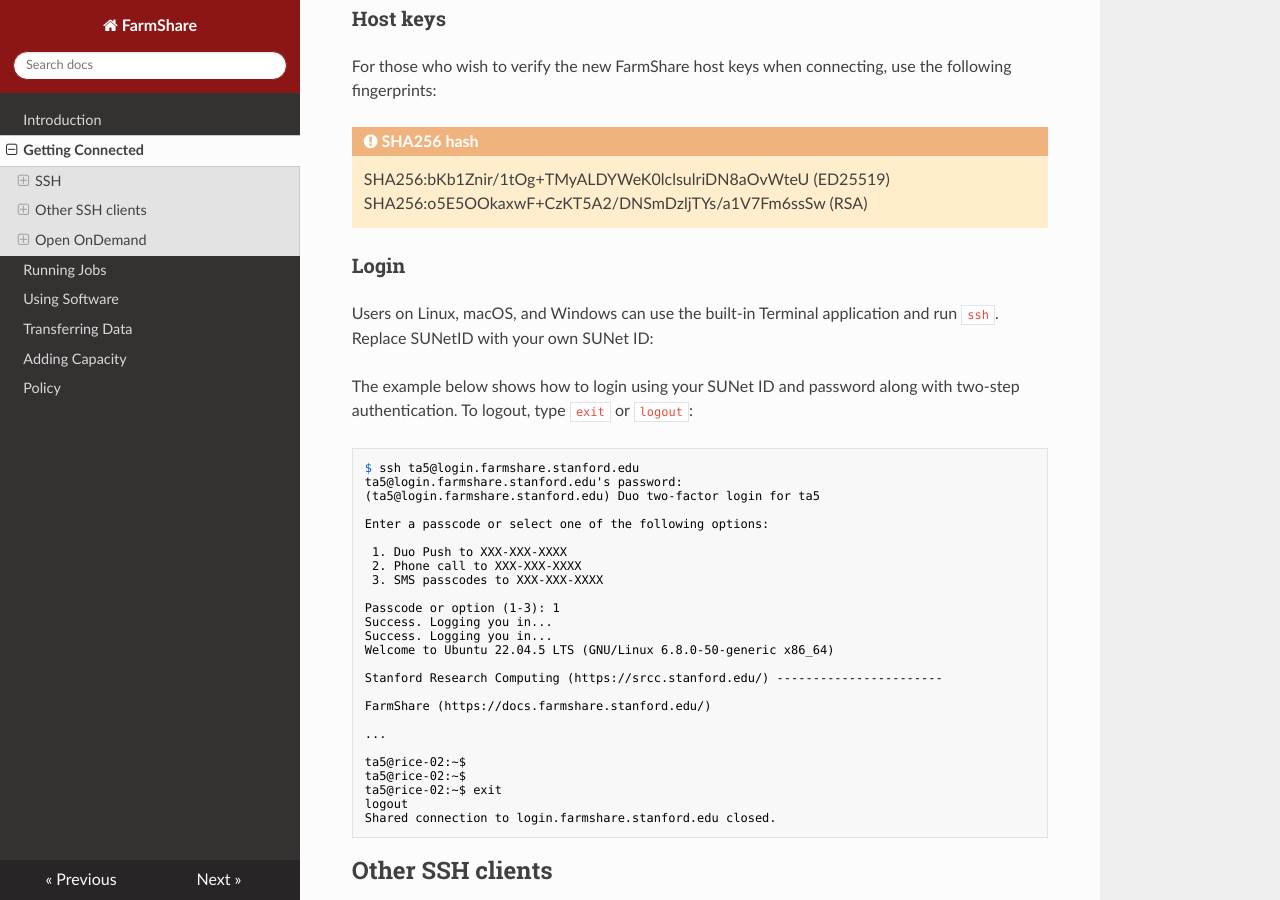
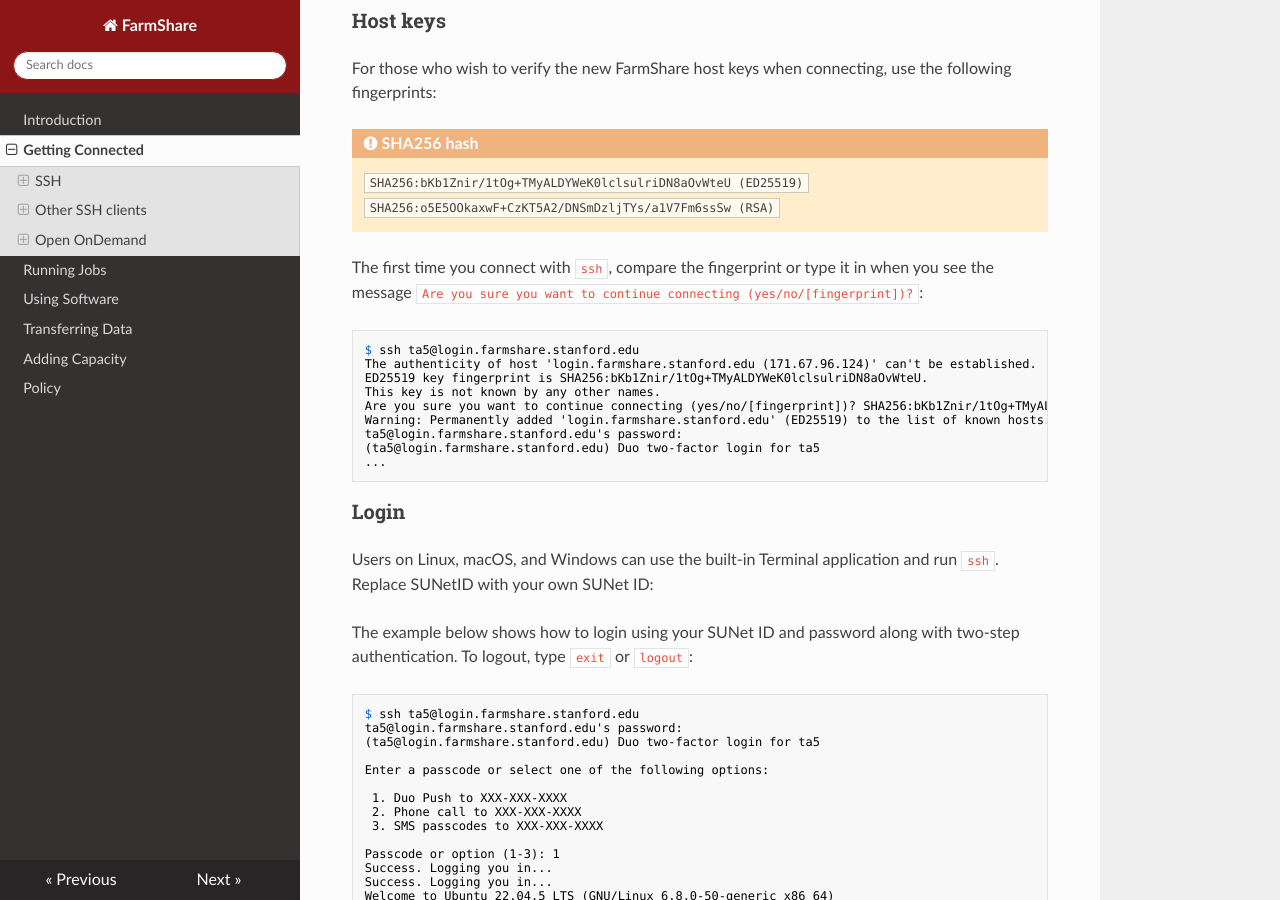
Before and after one commit to stanford-rc/farmshare-docs, an MkDocs documentation site: the page built from docs/connecting.md, in a window 1280 px wide and 900 px high, scrolled down 480 px. Built offline with MkDocs 1.6.1, drawn with Linux system fonts in a browser that asks for light colours; nearby versions of some CDN libraries.

Commit message:
fixed typos

````diff
--- a/docs/connecting.md
+++ b/docs/connecting.md
@@ -2,20 +2,34 @@
 
 ## SSH
 
-SSH provides a secure, remote terminal connection to the login nodes. To connect use the load-balanced name, *login.farmshare.stanford.edu* which will select of the login nodes based on load and utilization.
+SSH provides a secure, remote terminal connection to the login nodes. To connect use the load-balanced name, `login.farmshare.stanford.edu` which will select of the login nodes based on load and utilization.
 
 FarmShare implements Stanford's [Minimum Security Standards](https://uit.stanford.edu/guide/securitystandards) policy which requires [two-step authentication](https://uit.stanford.edu/service/authentication/twostep) to access the cluster.
 
 !!! example "login"
-    ssh SUNetID@login.farmshare.stanford.edu
+    `ssh SUNetID@login.farmshare.stanford.edu`
 
 ### Host keys
 
 For those who wish to verify the new FarmShare host keys when connecting, use the following fingerprints:
 
 !!! caution "SHA256 hash"
-    SHA256:bKb1Znir/1tOg+TMyALDYWeK0lclsulriDN8aOvWteU (ED25519)
-    SHA256:o5E5OOkaxwF+CzKT5A2/DNSmDzljTYs/a1V7Fm6ssSw (RSA)
+    `SHA256:bKb1Znir/1tOg+TMyALDYWeK0lclsulriDN8aOvWteU (ED25519)`
+    `SHA256:o5E5OOkaxwF+CzKT5A2/DNSmDzljTYs/a1V7Fm6ssSw (RSA)`
+
+The first time you connect with `ssh`, compare the fingerprint or type it in when you see the message `Are you sure you want to continue connecting (yes/no/[fingerprint])?`:
+
+``` shell
+$ ssh ta5@login.farmshare.stanford.edu
+The authenticity of host 'login.farmshare.stanford.edu (171.67.96.124)' can't be established.
+ED25519 key fingerprint is SHA256:bKb1Znir/1tOg+TMyALDYWeK0lclsulriDN8aOvWteU.
+This key is not known by any other names.
+Are you sure you want to continue connecting (yes/no/[fingerprint])? SHA256:bKb1Znir/1tOg+TMyALDYWeK0lclsulriDN8aOvWteU
+Warning: Permanently added 'login.farmshare.stanford.edu' (ED25519) to the list of known hosts.
+ta5@login.farmshare.stanford.edu's password:
+(ta5@login.farmshare.stanford.edu) Duo two-factor login for ta5
+...
+```
 
 ### Login
 
````
